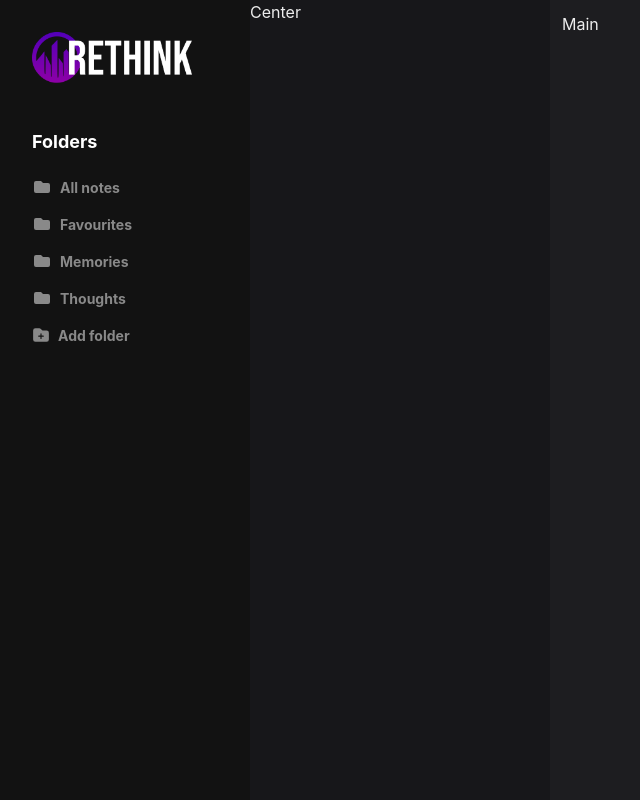
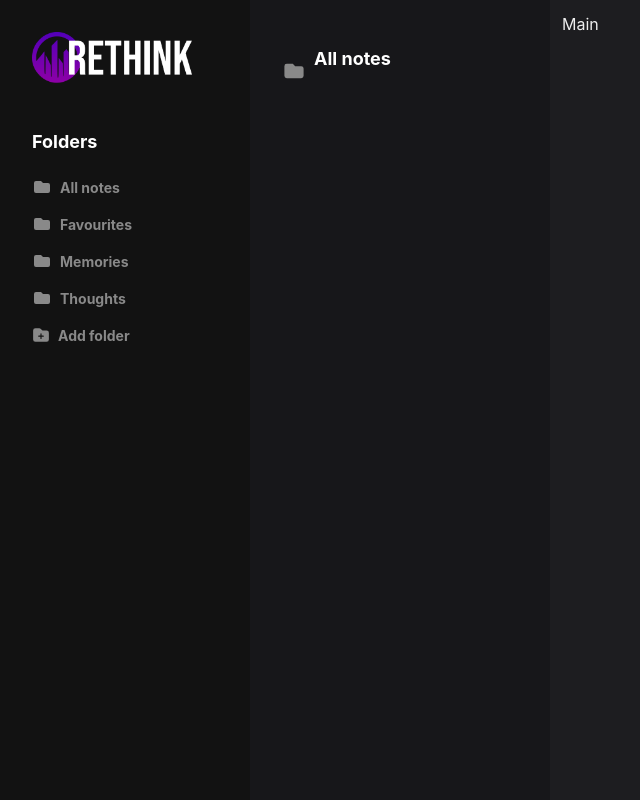
Before and after one commit to shahzaibshaikh/rethink-fe, a React (Vite) app: page / in a window 1280 px wide. Shown: the whole page, without its empty margins (0-640 px from the left). Built offline with nearby package versions, Linux system fonts and the light colour scheme.

Commit message:
📦 NEW: added notes menu setup

```diff
--- /dev/null
+++ b/src/components/NotesListing.tsx
@@ -0,0 +1,42 @@
+import { Heading, HStack } from '@chakra-ui/react';
+import { HiFolder } from 'react-icons/hi';
+
+const notes = [
+  {
+    folder: {
+      folderId: '642dcb67a8bb2a3e62b1b2e8',
+      name: 'Favorites'
+    },
+    _id: '642dcb49a8bb2a3e62b1b2e4',
+    title: 'Abiha note with proper folder 1',
+    content: 'Some random text',
+    created_at: '2023-04-05T19:26:01.119Z',
+    updated_at: '2023-04-05T19:27:03.576Z'
+  },
+  {
+    folder: {
+      folder_id: '642dcb67a8bb2a3e62b1b2e8',
+      name: 'Favorites'
+    },
+    _id: '642dccd097a7fad43482bc0a',
+    title: 'Abiha note with proper folder 2',
+    content: 'Some random text 2',
+    created_at: '2023-04-05T19:32:33.005Z',
+    updated_at: '2023-04-05T19:32:33.005Z'
+  }
+];
+
+function NotesListing() {
+  return (
+    <div>
+      <HStack color='gray.500' mt={4}>
+        <HiFolder size={24} />
+        <Heading color='white' fontSize='18px' mb={6}>
+          All notes
+        </Heading>
+      </HStack>
+    </div>
+  );
+}
+
+export default NotesListing;
--- a/src/pages/DashboardPage.tsx
+++ b/src/pages/DashboardPage.tsx
@@ -1,6 +1,7 @@
 import { Grid, GridItem, Show } from '@chakra-ui/react';
 
 import FolderMenu from '../components/FolderMenu';
+import NotesListing from '../components/NotesListing';
 
 function DashboardPage() {
   return (
@@ -13,8 +14,8 @@ function DashboardPage() {
           <FolderMenu />
         </GridItem>
       </Show>
-      <GridItem area='center' background='gray.700' height='100vh'>
-        Center
+      <GridItem area='center' background='gray.700' height='100vh' padding={8}>
+        <NotesListing />
       </GridItem>
       <GridItem area='main' background='gray.600' height='100vh' padding={3}>
         Main
```
